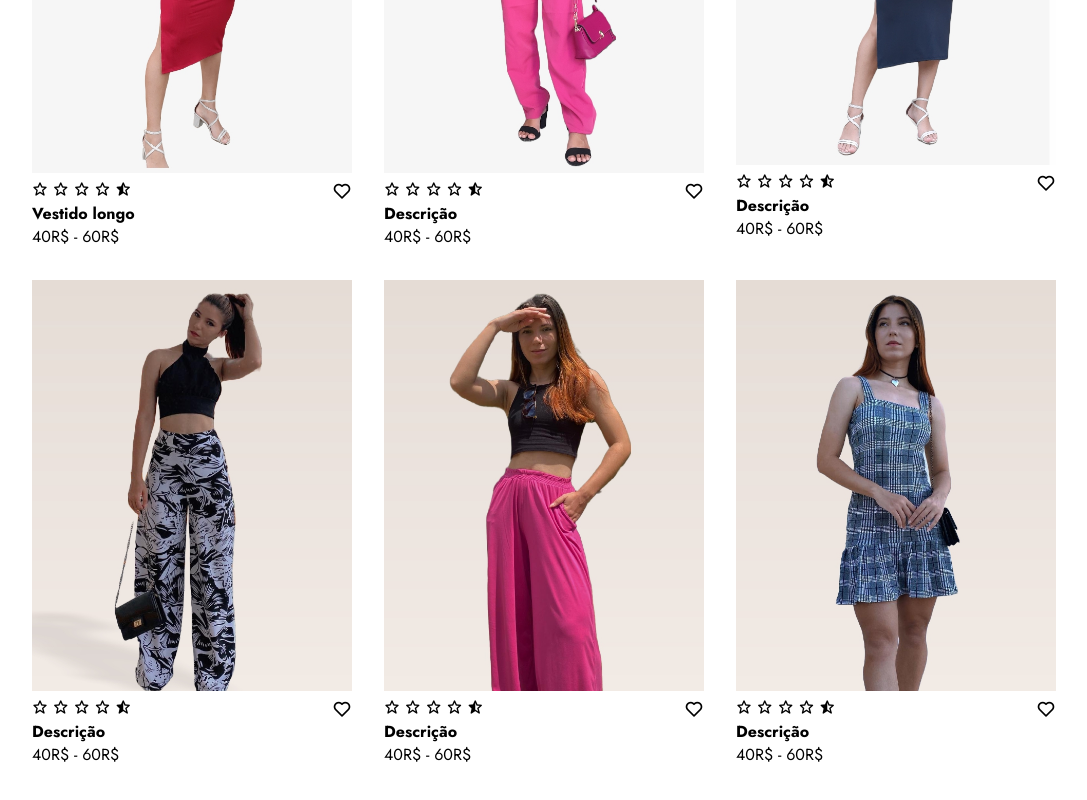
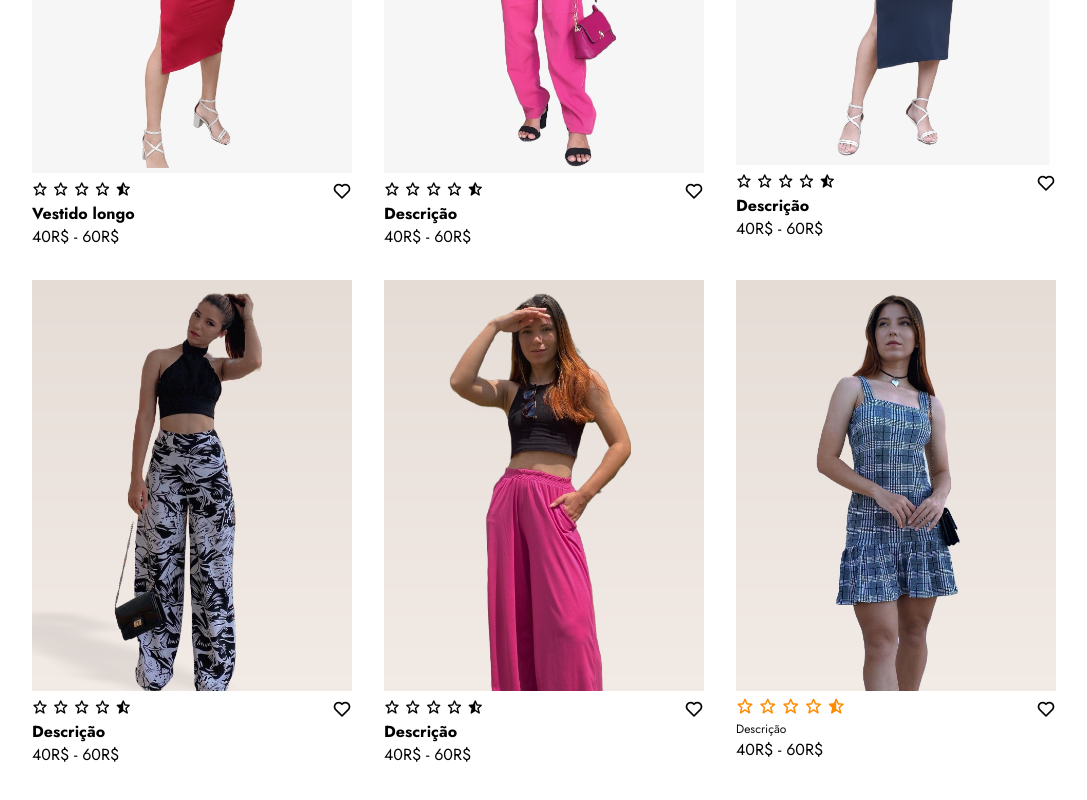
Before and after one commit to kiinhoz/venus, a plain HTML site: page index.html in a window 1280 px wide. Shown: the part 1173-1973 px from the top of the page, without its empty margins (96-1183 px from the left). Drawn offline with nearby package versions, Linux system fonts and the light colour scheme.

Commit message:
Preço e avaliação .css

```diff
--- a/index.html
+++ b/index.html
@@ -174,7 +174,7 @@
                     <div class="coracao-icon">
                         <i class='bx bx-heart'></i>
                     </div>
-                    <div class="ratting">
+                    <div class="avaliacao">
                         <i class='bx bx-star' ></i>
                         <i class='bx bx-star' ></i>
                         <i class='bx bx-star' ></i>
@@ -182,7 +182,7 @@
                         <i class='bx bxs-star-half' ></i>
                     </div>
 
-                    <div class="price">
+                    <div class="preco">
                         <h4>Descrição</h4>
                         <p>40R$ - 60R$</p>
                     </div>
--- a/style.css
+++ b/style.css
@@ -212,3 +212,15 @@ header.sticky{
 .coracao-icon:hover{
     color: red;
 }
+
+.avaliacao i{
+    color:#ff8c00 ;
+    font-size: 18px;
+}
+
+.preco h4{
+    color: #111;
+    font-size: 12px;
+    text-transform: capitalize;
+    font-weight: 400;
+}
```
